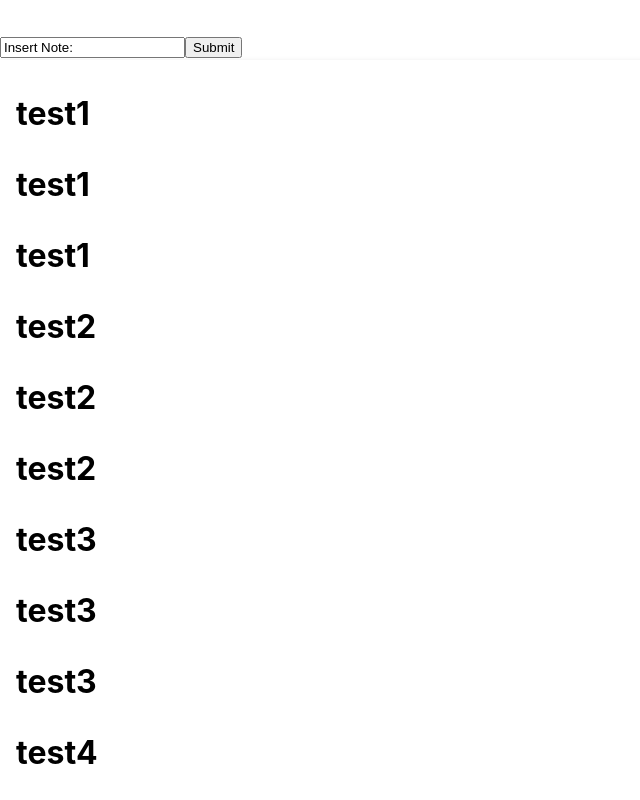
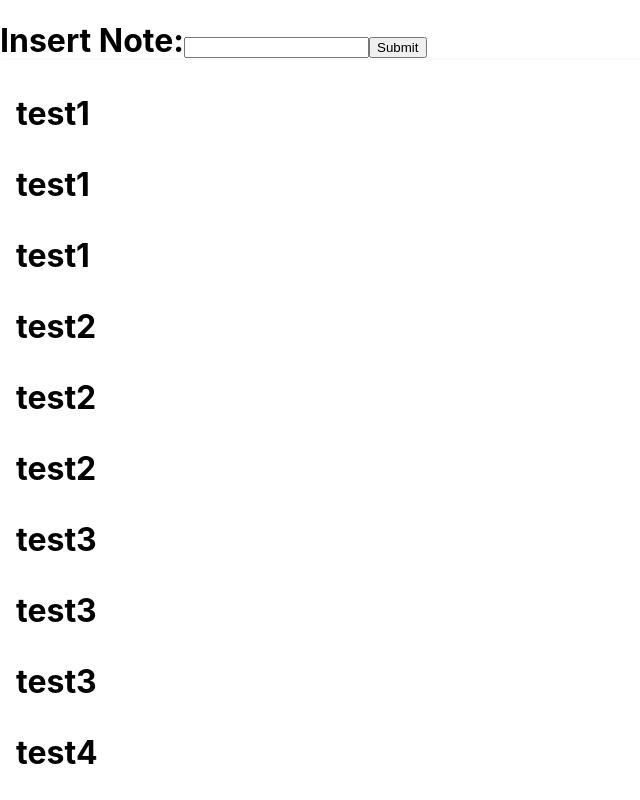
Before and after one commit to Holstein30/react-notes, a React (Create React App) app: page / in a window 1280 px wide. Shown: the top 800 px of the page, without its empty margins (0-640 px from the left). Built offline with nearby package versions, Linux system fonts and the light colour scheme.

Commit message:
grabbing user input - need to put it in noteData array next

```diff
--- a/src/App.js
+++ b/src/App.js
@@ -16,33 +16,34 @@
 class Note extends React.Component {
   constructor(props) {
     super(props);
-    this.state = { message: "Insert Note: " };
+    this.state = { value: "" };
+
+    this.handleChange = this.handleChange.bind(this);
+    this.handleSubmit = this.handleSubmit.bind(this);
   }
 
-  handleChange(e) {
-    e.preventDefault();
-    console.log(e);
-    // this.setState = { message: e.target.value };
+  handleChange(event) {
+    this.setState({ value: event.target.value });
   }
 
-  handleSubmit(e) {
-    e.preventDefault();
-    console.log(this.state.message);
+  handleSubmit(event) {
+    alert("Note: " + this.state.value);
+    event.preventDefault();
   }
 
   render() {
     return (
-      <div>
-        <form action="/submitNote">
+      <form onSubmit={this.handleSubmit}>
+        <label>
+          Insert Note:
           <input
             type="text"
-            name="note"
-            defaultValue={this.state.message}
+            value={this.state.value}
             onChange={this.handleChange}
           />
-          <input type="submit" value="Submit" onSubmit={this.handleSubmit} />
-        </form>
-      </div>
+        </label>
+        <input type="submit" value="Submit" />
+      </form>
     );
   }
 }
```
